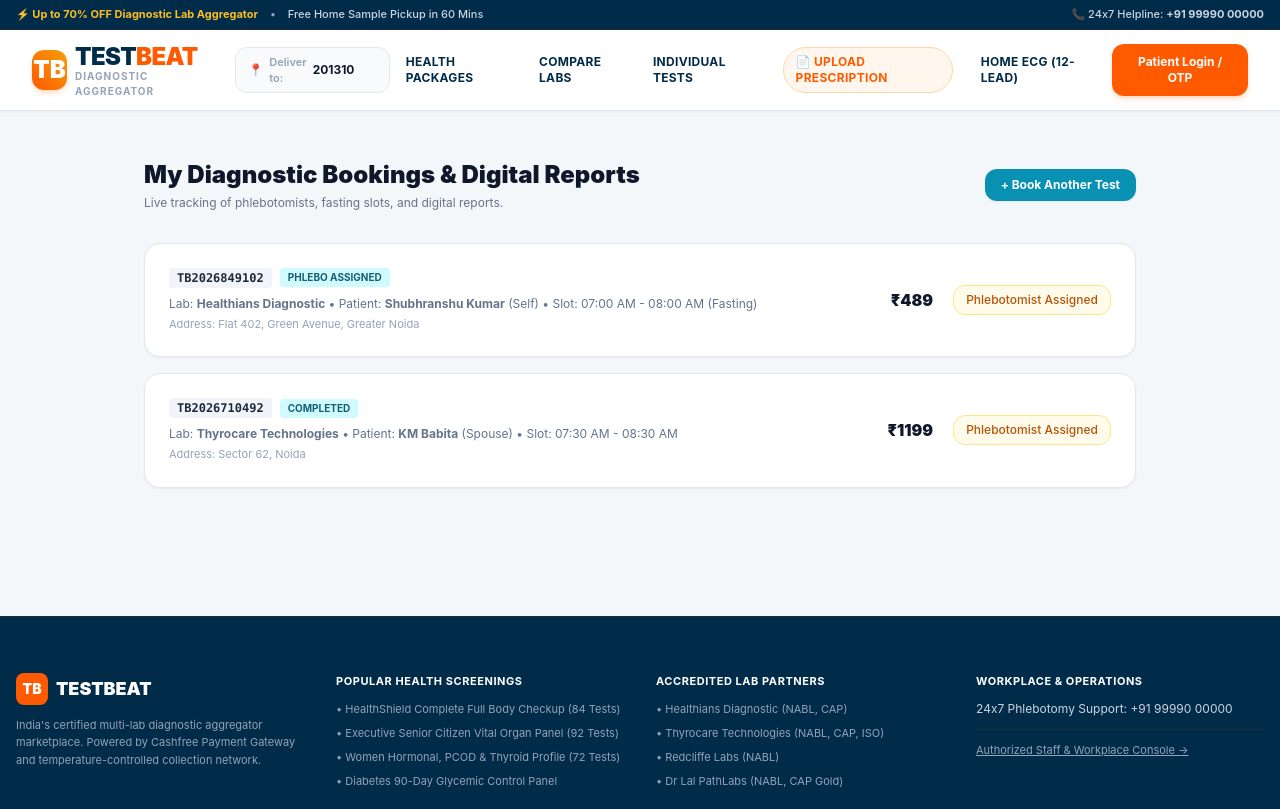
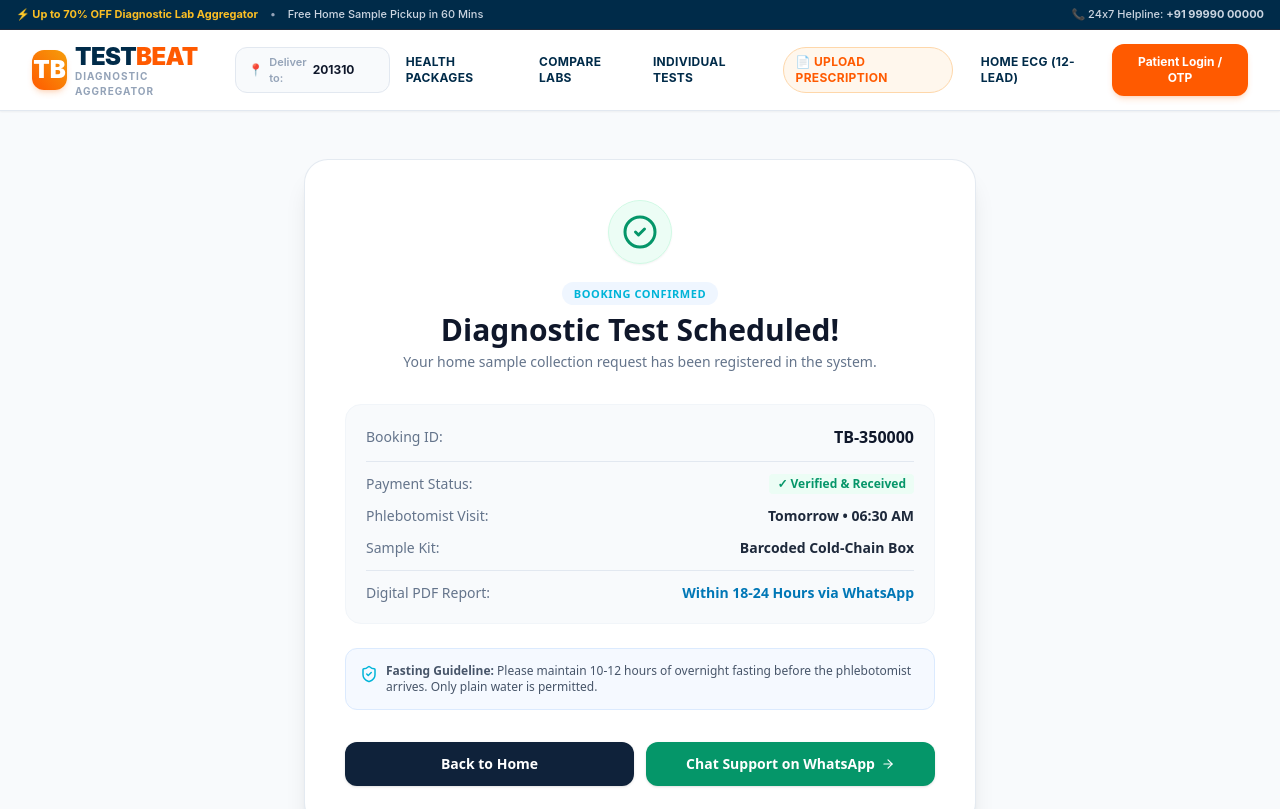
Before and after one commit to testbeat2026/testbeat, a Next.js app: page /orders in a window 1280 px wide. Shown: the top 809 px of the page. Built offline with nearby package versions, Linux system fonts and the light colour scheme.

Commit message:
Update page.tsx

```diff
--- a/app/orders/page.tsx
+++ b/app/orders/page.tsx
@@ -1,57 +1,96 @@
 'use client';
-import React from 'react';
+
+import React, { Suspense } from 'react';
+import { useSearchParams } from 'next/navigation';
+import { CheckCircle2, Calendar, MapPin, Phone, ShieldCheck, Download, ArrowRight } from 'lucide-react';
 import Link from 'next/link';
-import { DATA } from '@/lib/dataStore';
-import { useAuth } from '@/lib/authContext';
 
-export default function CustomerOrders() {
-  const { customerPhone } = useAuth();
+function OrderDetails() {
+  const searchParams = useSearchParams();
+  const orderId = searchParams.get('order_id') || `TB-${Date.now().toString().slice(-6)}`;
 
   return (
-    <div className="max-w-5xl mx-auto px-4 py-12">
-      <div className="flex justify-between items-center mb-8">
-        <div>
-          <h1 className="text-2xl font-black text-slate-900">My Diagnostic Bookings & Digital Reports</h1>
-          <p className="text-xs text-slate-500 mt-1">Live tracking of phlebotomists, fasting slots, and digital reports.</p>
+    <div className="bg-[#F8FAFC] min-h-screen py-12 px-4 font-sans text-slate-800">
+      <div className="max-w-2xl mx-auto bg-white rounded-3xl border border-slate-200/90 shadow-xl overflow-hidden p-6 sm:p-10 text-center">
+        <div className="w-16 h-16 bg-emerald-50 text-emerald-600 rounded-full flex items-center justify-center mx-auto mb-4 border border-emerald-100 shadow-sm">
+          <CheckCircle2 size={36} />
         </div>
-        <Link href="/" className="text-xs bg-cyan-600 text-white font-bold px-4 py-2 rounded-xl shadow-sm">
-          + Book Another Test
-        </Link>
-      </div>
 
-      <div className="space-y-4">
-        {DATA.orders.map((o) => (
-          <div key={o.id} className="bg-white p-6 rounded-2xl border border-slate-200 shadow-sm flex flex-col md:flex-row md:items-center justify-between gap-4">
-            <div>
-              <div className="flex items-center gap-2">
-                <span className="font-mono text-xs font-bold bg-slate-100 text-slate-800 px-2 py-0.5 rounded">{o.id}</span>
-                <span className="text-[10px] font-bold bg-cyan-100 text-cyan-800 px-2 py-0.5 rounded uppercase">{o.status.replace(/_/g, ' ')}</span>
-              </div>
-              <h3 className="font-bold text-slate-900 text-base mt-2">{o.testName}</h3>
-              <p className="text-xs text-slate-500 mt-0.5">
-                Lab: <b>{o.labName}</b> • Patient: <b>{o.patientName}</b> ({o.patientRelation}) • Slot: {o.slot}
-              </p>
-              <p className="text-[11px] text-slate-400 mt-1">Address: {o.address}</p>
-            </div>
+        <span className="text-[11px] font-black uppercase tracking-wider text-[#00B4D8] bg-blue-50 px-3 py-1 rounded-full">
+          Booking Confirmed
+        </span>
 
-            <div className="flex items-center justify-between md:justify-end gap-5">
-              <span className="text-base font-black text-slate-900">₹{o.totalAmount}</span>
-              {o.reportReady ? (
-                <button
-                  onClick={() => alert(`Downloading verified digital PDF report for order ${o.id}...`)}
-                  className="bg-emerald-600 hover:bg-emerald-700 text-white text-xs font-bold px-4 py-2 rounded-xl transition shadow-sm"
-                >
-                  📄 Download Report
-                </button>
-              ) : (
-                <span className="text-xs bg-amber-50 text-amber-700 border border-amber-200 px-3 py-1.5 rounded-xl font-medium">
-                  Phlebotomist Assigned
-                </span>
-              )}
-            </div>
+        <h1 className="text-2xl sm:text-3xl font-black text-slate-900 mt-2">
+          Diagnostic Test Scheduled!
+        </h1>
+        <p className="text-xs sm:text-sm text-slate-500 mt-1">
+          Your home sample collection request has been registered in the system.
+        </p>
+
+        {/* Booking Card Details */}
+        <div className="mt-8 bg-slate-50 rounded-2xl p-5 border border-slate-100 text-left space-y-3 text-xs sm:text-sm">
+          <div className="flex justify-between items-center pb-3 border-b border-slate-200">
+            <span className="text-slate-500 font-medium">Booking ID:</span>
+            <span className="font-extrabold text-slate-900 text-base">{orderId}</span>
           </div>
-        ))}
+
+          <div className="flex justify-between items-center">
+            <span className="text-slate-500 font-medium">Payment Status:</span>
+            <span className="font-bold text-emerald-600 bg-emerald-50 px-2 py-0.5 rounded text-xs">
+              ✓ Verified & Received
+            </span>
+          </div>
+
+          <div className="flex justify-between items-center">
+            <span className="text-slate-500 font-medium">Phlebotomist Visit:</span>
+            <span className="font-bold text-slate-800">Tomorrow • 06:30 AM</span>
+          </div>
+
+          <div className="flex justify-between items-center">
+            <span className="text-slate-500 font-medium">Sample Kit:</span>
+            <span className="font-bold text-slate-800">Barcoded Cold-Chain Box</span>
+          </div>
+
+          <div className="flex justify-between items-center pt-3 border-t border-slate-200">
+            <span className="text-slate-500 font-medium">Digital PDF Report:</span>
+            <span className="font-bold text-[#0077B6]">Within 18-24 Hours via WhatsApp</span>
+          </div>
+        </div>
+
+        {/* Safety Note */}
+        <div className="mt-6 flex items-start gap-2 text-left bg-blue-50/60 p-3.5 rounded-xl border border-blue-100 text-xs text-slate-600">
+          <ShieldCheck size={18} className="text-[#00B4D8] shrink-0 mt-0.5" />
+          <span>
+            <strong>Fasting Guideline:</strong> Please maintain 10-12 hours of overnight fasting before the phlebotomist arrives. Only plain water is permitted.
+          </span>
+        </div>
+
+        {/* Actions */}
+        <div className="mt-8 flex flex-col sm:flex-row gap-3">
+          <Link
+            href="/"
+            className="flex-1 bg-[#0F223A] hover:bg-[#163252] text-white font-bold text-xs sm:text-sm py-3 px-4 rounded-xl transition flex items-center justify-center gap-1.5 shadow"
+          >
+            Back to Home
+          </Link>
+          <a
+            href="https://wa.me/919876543210"
+            target="_blank"
+            rel="noopener noreferrer"
+            className="flex-1 bg-emerald-600 hover:bg-emerald-700 text-white font-bold text-xs sm:text-sm py-3 px-4 rounded-xl transition flex items-center justify-center gap-1.5 shadow"
+          >
+            Chat Support on WhatsApp <ArrowRight size={14} />
+          </a>
+        </div>
       </div>
     </div>
   );
 }
+
+export default function OrderPage() {
+  return (
+    <Suspense fallback={<div className="p-10 text-center text-slate-500">Loading order receipt...</div>}>
+      <OrderDetails />
+    </Suspense>
+  );
+}
```
